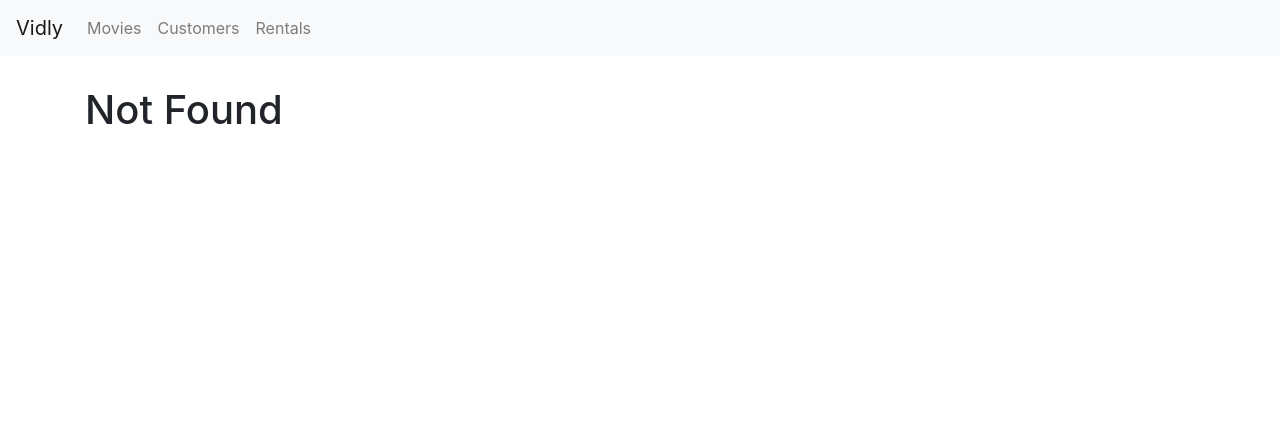
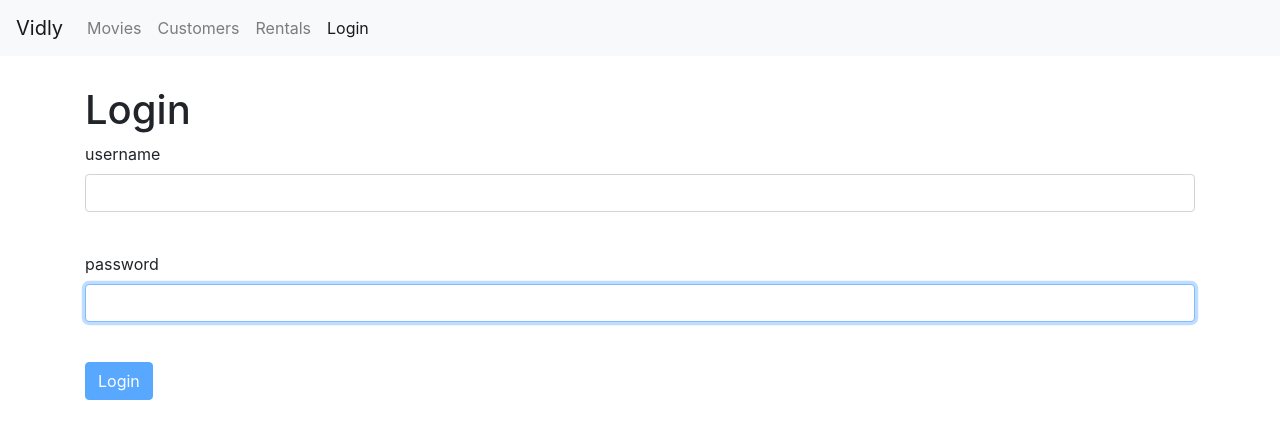
Before and after one commit to abdulloooh/react_learning, a React (Create React App) app in the folder vidly/: page /login in a window 1280 px wide. Before the commit this address led to /not-found. Shown: the top 438 px of the page. Built offline with nearby package versions, Linux system fonts and the light colour scheme.

Commit message:
manual validation,Joi validation library and handling submit button wrt truth validated or falsy

```diff
--- a/vidly/package.json
+++ b/vidly/package.json
@@ -8,6 +8,7 @@
     "@testing-library/user-event": "^7.2.1",
     "bootstrap": "^4.4.1",
     "font-awesome": "^4.7.0",
+    "joi-browser": "^13.4.0",
     "lodash": "^4.17.15",
     "prop-types": "^15.7.2",
     "react": "^16.13.1",
--- a/vidly/src/App.js
+++ b/vidly/src/App.js
@@ -6,6 +6,7 @@ import NotFound from "./components/notFound";
 import Customers from "./components/customers";
 import Rentals from "./components/rentals";
 import MovieForm from "./components/movieForm";
+import LoginForm from "./components/loginForm";
 import "./App.css";
 
 function App() {
@@ -20,6 +21,7 @@ function App() {
           <Route path="/movies" component={Movies} />
           <Route path="/customers" component={Customers} />
           <Route path="/rentals" component={Rentals} />
+          <Route path="/login" component={LoginForm} />
           <Redirect exact from="/" to="/movies" />
           <Route path="/not-found" component={NotFound} />
           <Redirect to="not-found" />
--- /dev/null
+++ b/vidly/src/components/common/input.jsx
@@ -0,0 +1,36 @@
+import React from "react";
+
+const Input = ({ label, name, type, value, onChange, error }) => {
+  return (
+    <div className="form-group">
+      <label htmlFor="username">{label}</label>
+      <input
+        value={value}
+        onChange={onChange}
+        autoFocus
+        // ref={this.username}
+        type={type}
+        name={name}
+        id={name}
+        className="form-control"
+      />
+
+      <br />
+
+      {error &&
+        (error.constructor !== Array ? (
+          <div key={error} className="alert alert-danger">
+            {error}
+          </div>
+        ) : (
+          error.map((error) => (
+            <div key={error} className="alert alert-danger">
+              {error}
+            </div>
+          ))
+        ))}
+    </div>
+  );
+};
+
+export default Input;
--- /dev/null
+++ b/vidly/src/components/loginForm.jsx
@@ -0,0 +1,124 @@
+import React, { Component } from "react";
+import Input from "./common/input";
+import Joi from "joi-browser";
+
+class LoginForm extends Component {
+  state = {
+    account: { username: "", password: "" },
+    errors: {},
+  };
+
+  schema = {
+    username: Joi.string()
+      .alphanum()
+      .min(3)
+      .max(30)
+      .required()
+      .label("Username"),
+    password: Joi.string().required().label("Password"),
+  };
+
+  // username = React.createRef();
+  //do not always use ref just to make things happen
+  //avoid document object, that is the purpose of react, the abstraction
+  //uncontrolled to controlled forbidden
+  //undefined and null can't be value of controlled elements, when used.. that is uncontrolled,thus...
+  //...has diff state and no single source of truth
+
+  componentDidMount = () => {
+    // this.username.current.focus();
+  };
+
+  validate = () => {
+    const errors = {};
+    const options = { abortEarly: false };
+    const result = Joi.validate(this.state.account, this.schema, options);
+
+    if (!result.error) return null;
+
+    result.error.details.map((error) => {
+      if (errors[error.path[0]])
+        return errors[error.path[0]].push(error.message);
+      else return (errors[error.path[0]] = new Array(error.message));
+    });
+    //because I want to collect all errors, if not I should  only get first and not an array
+
+    return errors;
+  };
+  validateProperty(name, value) {
+    //we can extract new object here tho and use ES6 computed property e.g
+
+    // const account = { [name]: value };
+    // const Schema = { [name]: this.Schema[name] };
+
+    const result = Joi.validate(value, this.schema[name]).error;
+
+    return result ? result.details[0].message : null;
+  }
+
+  handleLogin = (e) => {
+    e.preventDefault();
+    const errors = this.validate();
+    this.setState({ errors: errors || {} });
+    if (errors) return false;
+    // const username = this.username.current.value;
+    //call the server
+    console.log("Submitted");
+  };
+
+  handleChange = ({ currentTarget: input }) => {
+    const { name, value } = input;
+
+    const account = { ...this.state.account };
+    account[name] = value;
+    this.setState({ account });
+
+    const errors = { ...this.state.errors };
+    const errorMessage = this.validateProperty(name, value);
+    if (!errorMessage) delete errors[name];
+    else errors[name] = errorMessage;
+
+    this.setState({ errors });
+  };
+
+  render() {
+    const { username, password } = this.state.account;
+    const { errors } = this.state;
+    return (
+      <div>
+        <h1>Login</h1>
+
+        <form action="" onSubmit={this.handleLogin}>
+          {/* do things at lower level first before extracting them */}
+          <Input
+            label="username"
+            name="username"
+            type="text"
+            value={username}
+            onChange={this.handleChange}
+            error={errors.username}
+          />
+
+          <Input
+            label="password"
+            name="password"
+            type="password"
+            value={password}
+            onChange={this.handleChange}
+            error={errors.password}
+          />
+
+          <button
+            disabled={this.validate()}
+            type="submit"
+            className="btn btn-primary"
+          >
+            Login
+          </button>
+        </form>
+      </div>
+    );
+  }
+}
+
+export default LoginForm;
--- a/vidly/src/components/navbar.jsx
+++ b/vidly/src/components/navbar.jsx
@@ -35,6 +35,11 @@ const Navbar = () => {
               Rentals
             </NavLink>
           </li>
+          <li className="nav-item">
+            <NavLink className="nav-link" to="/login">
+              Login
+            </NavLink>
+          </li>
         </ul>
       </div>
     </nav>
```
Also changed, not shown: 1 other file (tests, documents, lock files or other folders).
